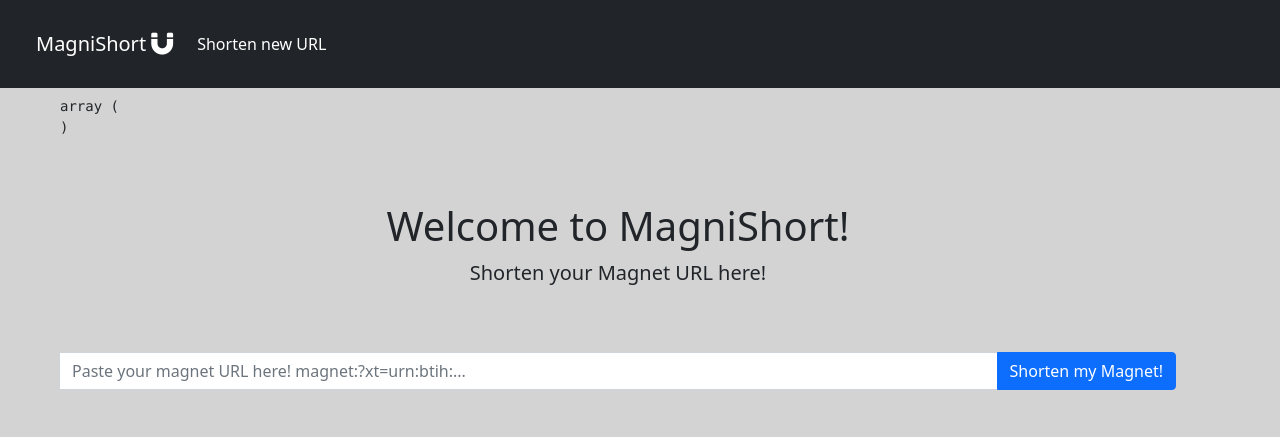
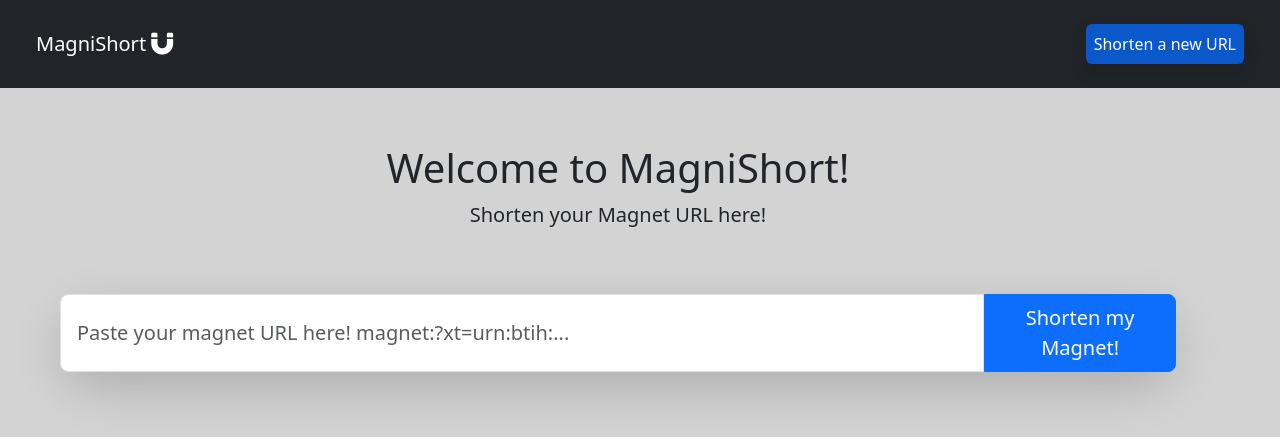
Before and after one commit to Emahhh/MagniShort, a PHP site: page / in a window 1280 px wide. Shown: the top 437 px of the page. Run offline with PHP 8.4, Linux system fonts and the light colour scheme; data comes from the database, SQL or seed files in the repository; some libraries are stand-ins or nearby versions.

Commit message:
boostrap locally; enhanced buttons.

```diff
--- a/index.php
+++ b/index.php
@@ -15,7 +15,7 @@
 
 
     <!-- Bootstrap core CSS -->
-    <link href="https://getbootstrap.com/docs/5.0/dist/css/bootstrap.min.css" rel="stylesheet">
+    <link href="/node_modules/bootstrap/dist/css/bootstrap.min.css" rel="stylesheet">
 
     <!-- Custom CSS -->
     <link href="myStyle.css" rel="stylesheet">
@@ -42,15 +42,13 @@
     <a class="navbar-brand" href="#">MagniShort
         <i class="fa-solid fa-magnet fa-lg"></i>
     </a>
-    <button class="navbar-toggler" type="button" data-bs-toggle="collapse" data-bs-target="#navbarsExampleDefault" aria-controls="navbarsExampleDefault" aria-expanded="false" aria-label="Toggle navigation">
-      <span class="navbar-toggler-icon"></span>
-    </button>
 
-    <div class="collapse navbar-collapse" id="navbarsExampleDefault">
-      <ul class="navbar-nav me-auto mb-2 mb-md-0">
-        <li class="nav-item">
+
+    <div  id="navbarsExampleDefault">
+      <ul class="navbar-nav">
+        <li class="nav-item btn-primary">
             <!-- link to current page, but without ?queries -->
-            <a class="nav-link active" aria-current="page" href="<?php echo strtok($_SERVER["REQUEST_URI"],'?'); ?>">Shorten new URL</a>
+            <a class="nav-link active btn btn-primary shadow" aria-current="page" href="<?php echo strtok($_SERVER["REQUEST_URI"],'?'); ?>">Shorten a new URL</a>
         </li>
       </ul>
     </div>
@@ -65,7 +63,7 @@
 
     <?php
         // print all the values in the $_GET array
-        echo "<pre>" . var_export($_GET, true) . "</pre>";
+        // echo "<pre>" . var_export($_GET, true) . "</pre>";
 
         if (isset($_GET['s'])) { // if the user has provided a shortened URL to be expanded, open the expand page
             require __DIR__ . '/expnd.php';
@@ -75,8 +73,10 @@
     ?>
 </main><!-- /.container -->
 
+    <script src="/node_modules/jquery/dist/jquery.min.js"></script>
+    <script src="/node_modules/bootstrap/dist/js/bootstrap.min.js"></script>
 
-    <script src="https://cdn.jsdelivr.net/npm/bootstrap@5.1.3/dist/js/bootstrap.bundle.min.js" integrity="sha384-ka7Sk0Gln4gmtz2MlQnikT1wXgYsOg+OMhuP+IlRH9sENBO0LRn5q+8nbTov4+1p" crossorigin="anonymous"></script>
+
     <script>
         async function copyToClipboard(elementId){
             const textElement = document.getElementById(elementId);
--- /dev/null
+++ b/package.json
@@ -0,0 +1,6 @@
+{
+  "dependencies": {
+    "bootstrap": "^5.3.1",
+    "jquery": "^3.7.0"
+  }
+}
--- a/shortenPage.php
+++ b/shortenPage.php
@@ -38,11 +38,12 @@
 
     <?php if ($shortenedCode === null) : ?>
         <form action="<?= $_SERVER['PHP_SELF'] ?>" method="get">
-            <div class="input-group mb-3">
-                <label for="magneturl" class="form-label" hidden>Magnet URL</label>
-                <input type="url" name="magneturl" id="magneturl" class="form-control" placeholder="Paste your magnet URL here! magnet:?xt=urn:btih:..." aria-label="Magnet URL" aria-describedby="button-addon2" required>
-                <button type="submit" class="btn btn-primary">Shorten my Magnet!</button>
+            <div class="d-flex mb-3 shadow-lg rounded-pill input-group-lg">
+                <label for="magneturl" class="form-label visually-hidden">Magnet URL</label>
+                <input type="url" name="magneturl" id="magneturl" class="form-control rounded-pill-start rounded-end-0" placeholder="Paste your magnet URL here! magnet:?xt=urn:btih:..." aria-label="Magnet URL" aria-describedby="button-addon2" required autocomplete="off">
+                <button type="submit" class="btn btn-primary rounded-start-0 rounded-pill-end ">Shorten my Magnet!</button>
             </div>
+
         </form>
     <?php endif; ?>
 
@@ -57,7 +58,6 @@
         <h4 class="alert-heading">Here is your new short URL!</h4>
         <p class="mb-0">You can now copy this URL and share it with your friends!</p>
         <div class="input-group mt-3 input-group-lg">
-            <input type="text" class="form-control" id="shortenedURLInput" value="<?= $shortenedURL ?>" readonly>
             <button class="btn btn-primary" type="button" onclick="copyToClipboard('shortenedURLInput')">
                 Copy <i class="fas fa-copy ml-1"></i>
             </button>
```
Also changed, not shown: package-lock.json (added), 1 other file.
